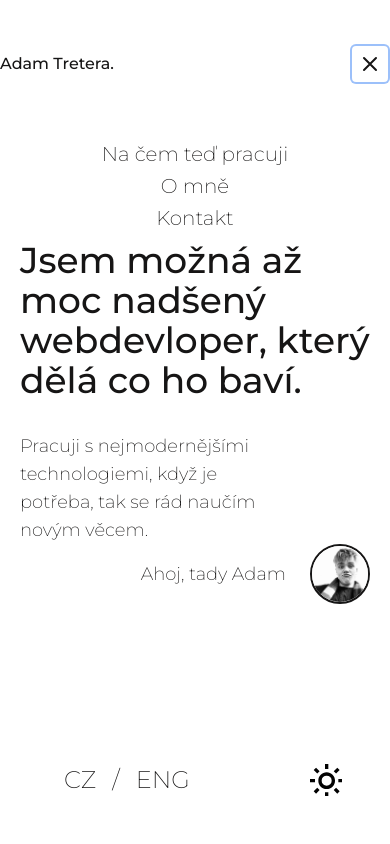
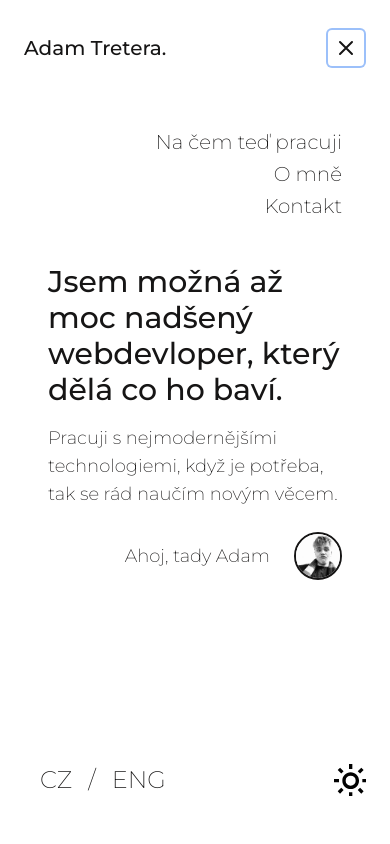
Before and after one commit to adamtretera/adam-tretera, a Next.js app: page / in a window 390 px wide. Both pictures are taken after a click on the button 370 px from the left and 64 px from the top of the page. Shown: the top 844 px of the page. Built offline with nearby package versions, Linux system fonts and the light colour scheme.

Commit message:
some chnages responsive

```diff
--- a/components/BottomNav.tsx
+++ b/components/BottomNav.tsx
@@ -11,7 +11,7 @@ export default function BottomNav() {
   };
 
   return (
-    <nav className="h-32 px-12  sticky bottom-0">
+    <nav className="h-32 px-6  md:px-12   sticky bottom-0">
       <ul className="max-w-full h-full flex justify-between">
         <li className="font-light flex items-center justify-center text-2xl">
           <button
--- a/components/Elements/NavLink.tsx
+++ b/components/Elements/NavLink.tsx
@@ -7,7 +7,7 @@ function NavLink({ href, name }: Props) {
   // Must add passHref to Link
   return (
     <Link href={href} passHref>
-      <a className="text-xl font-light block">{name}</a>
+      <a className="text-xl font-light block mx-4 ">{name}</a>
     </Link>
   );
 }
--- a/components/Hero.tsx
+++ b/components/Hero.tsx
@@ -12,15 +12,15 @@ export default function Hero() {
     <>
       <section className="grid place-items-center content-area">
         <div>
-          <h1 className="text-4xl md:text-6xl">{t.hero}</h1>
-          <p className="text-lg md:text-2xl font-light pt-8 w-3/4">
+          <h1 className="text-3xl sm:text-6xl">{t.hero}</h1>
+          <p className="text-lg  sm:text-2xl font-light pt-4 sm:pt-8 sm:w-3/4">
             {t.heroShort}
           </p>
 
-          <div className="flex items-center justify-end md:mt-20">
-            <p className="text-lg md:text-2xl mr-6 font-light ">{t.heroHi}</p>
+          <div className="flex items-center justify-end mt-6 sm:mt-20">
+            <p className="text-lg sm:text-2xl mr-6 font-light ">{t.heroHi}</p>
             <img
-              className="border-2 border-black rounded-full"
+              className="border-2 border-black rounded-full w-12"
               src="/images/profile.jpeg"
               height="60"
               width="60"
--- a/components/Navbar.tsx
+++ b/components/Navbar.tsx
@@ -17,31 +17,31 @@ export default function Navbar() {
     { name: t.contact, href: '#' }
   ];
   return (
-    <header>
-      <nav>
-        <div className="">
-          <Disclosure as="nav" className="h-32 -mb-32 md:m-auto  md:px-12">
+    <Disclosure
+      as="nav"
+      className="sm:h-32 h-24 -mb-24  sm:-mb-32 px-6 md:px-12 sticky top-0 backdrop-filter backdrop-grayscale backdrop-blur-md backdrop-contrast-5 py-5 "
+    >
       {({ open }) => (
         <>
-                <div className="max-w-full h-full flex justify-between">
-                  <a className="flex items-center justify-center md:text-xl font-normal">
+          <div className="max-w-full h-full flex justify-between ">
+            <a className="items-center justify-center md:text-xl font-normal hidden sm:flex">
               Adam Tretera.
             </a>
-                  <div className="flex items-center justify-center sm:items-stretch sm:justify-start">
+            <a className="flex items-center justify-center text-xl font-normal sm:hidden">
+              Adam Tretera.
+            </a>
+            <div className="flex items-center justify-center sm:items-stretch sm:justify-start ">
               <div className="sm:hidden">
                 <Disclosure.Button className="inline-flex items-center justify-center p-2 rounded-md text-gray-400 hover:text-white hover:bg-gray-700 focus:outline-none focus:ring-2 focus:ring-inset focus:ring-white">
                   {open ? (
                     <XIcon className="block h-6 w-6" aria-hidden="true" />
                   ) : (
-                          <MenuIcon
-                            className="block h-6 w-6"
-                            aria-hidden="true"
-                          />
+                    <MenuIcon className="block h-6 w-6" aria-hidden="true" />
                   )}
                 </Disclosure.Button>
               </div>
-                    <div className="hidden sm:block sm:ml-6">
-                      <div className="flex space-x-4 ">
+              <div className="hidden sm:flex  sm:ml-6 ">
+                <div className="flex items-center justify-center ">
                   {navigation.map((item) => (
                     <NavLink
                       key={item.name}
@@ -53,22 +53,26 @@ export default function Navbar() {
               </div>
             </div>
           </div>
-                <Disclosure.Panel className="sm:hidden">
-                  <div className="px-2 pt-3 pb-3 space-y-1 text-center ">
+          <Transition
+            show={open}
+            as={Fragment}
+            enter="transition ease-out duration-200"
+            enterFrom="transform opacity-0 scale-95"
+            enterTo="transform opacity-100 scale-100"
+            leave="transition ease-in duration-100"
+            leaveFrom="transform opacity-100 scale-100"
+            leaveTo="transform opacity-0 scale-95"
+          >
+            <Disclosure.Panel className="sm:hidden z-20 py-5 mt-5 backdrop-filter backdrop-grayscale backdrop-blur-md backdrop-contrast-5">
+              <div className="px-2 pt-3 pb-3 space-y-1 text-right">
                 {navigation.map((item) => (
-                      <NavLink
-                        key={item.name}
-                        href={item.href}
-                        name={item.name}
-                      />
+                  <NavLink key={item.name} href={item.href} name={item.name} />
                 ))}
               </div>
             </Disclosure.Panel>
+          </Transition>
         </>
       )}
     </Disclosure>
-        </div>
-      </nav>
-    </header>
   );
 }
--- a/pages/index.tsx
+++ b/pages/index.tsx
@@ -12,7 +12,7 @@ export default function Home() {
   const t = locale === 'cs' ? cs : en;
 
   return (
-    <main className="mx-5 md:max-w-screen-md md:m-auto">
+    <main className="mx-12 md:max-w-screen-md md:m-auto">
       <Hero />
       <Projects />
       <About />
--- a/styles/tailwind.css
+++ b/styles/tailwind.css
@@ -12,9 +12,6 @@
   }
   .content-area {
     min-height: calc(100vh);
-    @media only screen and (min-width: 768px) {
-      min-height: calc(100vh - 8rem);
-    }
   }
   .p-20vh {
     padding-top: 20vh;
```
Lines whose indentation alone changed are shown as unchanged.
